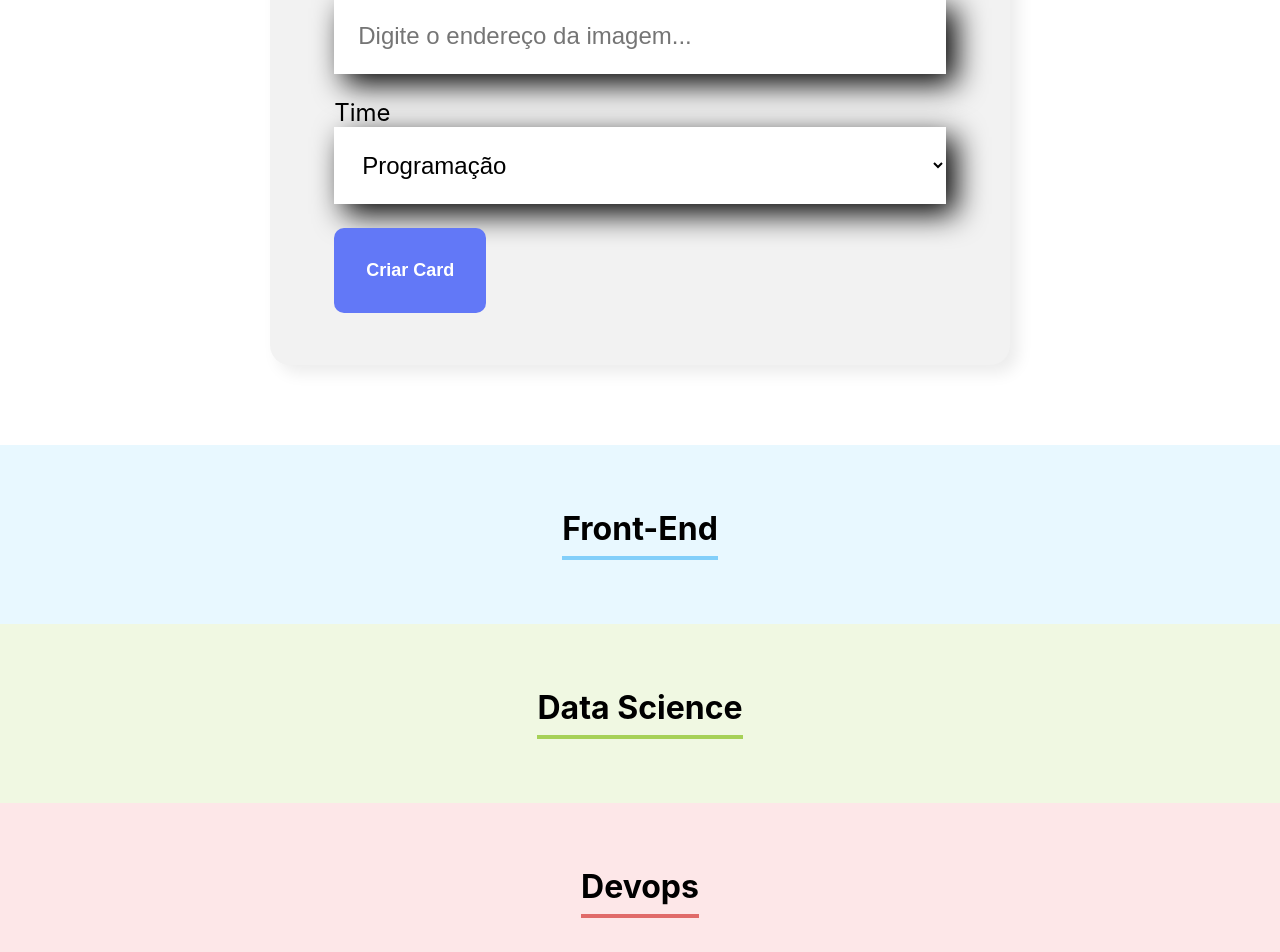
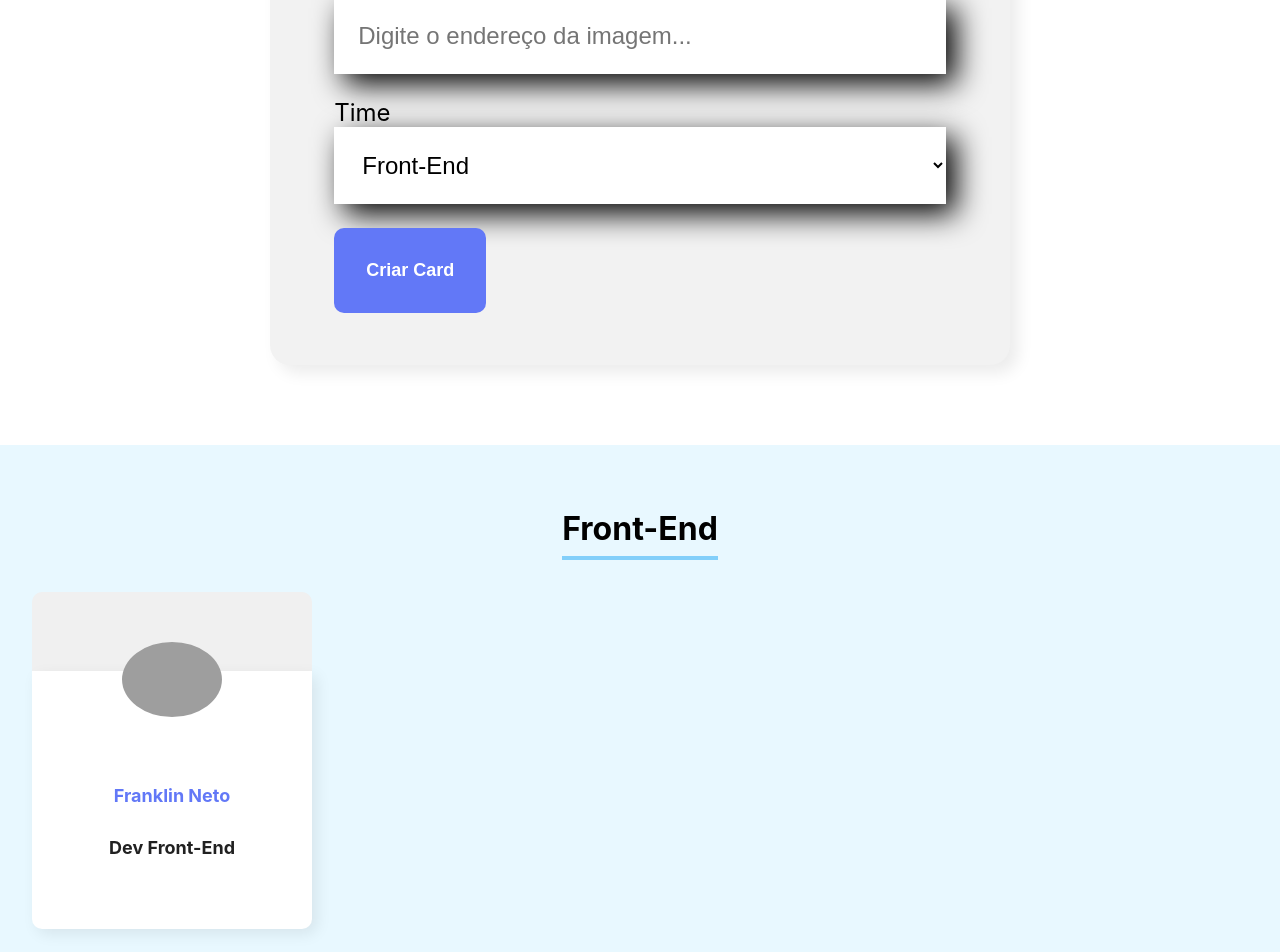
Before and after one commit to FranklinNeto/organo, a React (Create React App) app: page / in a window 1280 px wide. Shown: the part 1000-1952 px from the top of the page. Built offline with nearby package versions, Linux system fonts and the light colour scheme; grey boxes are pictures that could not be loaded.

Commit message:
feat: add ColaboradorCard

```diff
--- a/src/App.js
+++ b/src/App.js
@@ -49,6 +49,7 @@ function App() {
     <div className="App">
       <Banner />
       <Form
+        time={times.map((time) => time.nome)}
         aoColaboradorCadastrado={(colaborador) => {
           aoNovoColaboradorAdicionado(colaborador);
         }}
--- /dev/null
+++ b/src/components/ColaboradorCard/index.js
@@ -0,0 +1,20 @@
+import "./styles.css";
+
+const ColaboradorCard = (props) => {
+  return (
+    <div className="colaborador">
+      <div className="cabecalho">
+        <img
+          src="https://github.com/FranklinNeto.png"
+          alt="imagem do usuário"
+        />
+      </div>
+      <div className="rodape">
+        <h4>Franklin Neto</h4>
+        <h5>Dev Front-End</h5>
+      </div>
+    </div>
+  );
+};
+
+export default ColaboradorCard;
--- /dev/null
+++ b/src/components/ColaboradorCard/styles.css
@@ -0,0 +1,37 @@
+.colaborador {
+  width: 280px;
+}
+
+.colaborador .cabecalho {
+  background-color: #f0f0f0;
+  border-radius: 10px 10px 0px 0px;
+}
+.colaborador img {
+  width: 100px;
+  border-radius: 50%;
+  position: relative;
+  bottom: -50px;
+}
+
+.colaborador .rodape {
+  background: #ffffff;
+  box-shadow: 5px 5px 15px rgba(0, 0, 0, 0.08);
+  border-radius: 0px 0px 10px 10px;
+  padding-top: 90px;
+  padding-bottom: 40px;
+}
+
+.colaborador .rodape h4 {
+  color: #6278f7;
+  font-size: 18px;
+  line-height: 22px;
+  font-weight: bold;
+  margin-bottom: 8px;
+}
+
+.colaborador .rodape h5 {
+  font-size: 18px;
+  line-height: 22px;
+  color: #212121;
+  padding: 0 16px;
+}
--- a/src/components/Form/index.js
+++ b/src/components/Form/index.js
@@ -5,16 +5,6 @@ import Button from "../Button";
 import { useState } from "react";
 
 const Form = (props) => {
-  const times = [
-    "Programação",
-    "Front-End",
-    "Data Science",
-    "Devops",
-    "UX e Design",
-    "Mobile",
-    " Inovação e Gestão",
-  ];
-
   const [nome, setNome] = useState("");
   const [cargo, setCargo] = useState("");
   const [imagem, setImagem] = useState("");
@@ -57,7 +47,7 @@ const Form = (props) => {
         />
         <DropDown
           obrigatorio={true}
-          itens={times}
+          itens={props.time}
           label="Time"
           valor={time}
           aoAlterado={(valor) => setTime(valor)}
--- a/src/components/Time/index.js
+++ b/src/components/Time/index.js
@@ -1,3 +1,4 @@
+import ColaboradorCard from "../ColaboradorCard";
 import "./styles.css";
 
 const Time = (props) => {
@@ -5,6 +6,7 @@ const Time = (props) => {
   return (
     <section className="time" style={estilos}>
       <h3 style={{ borderColor: props.corPrimaria }}>{props.nome}</h3>
+      <ColaboradorCard />
     </section>
   );
 };
```
